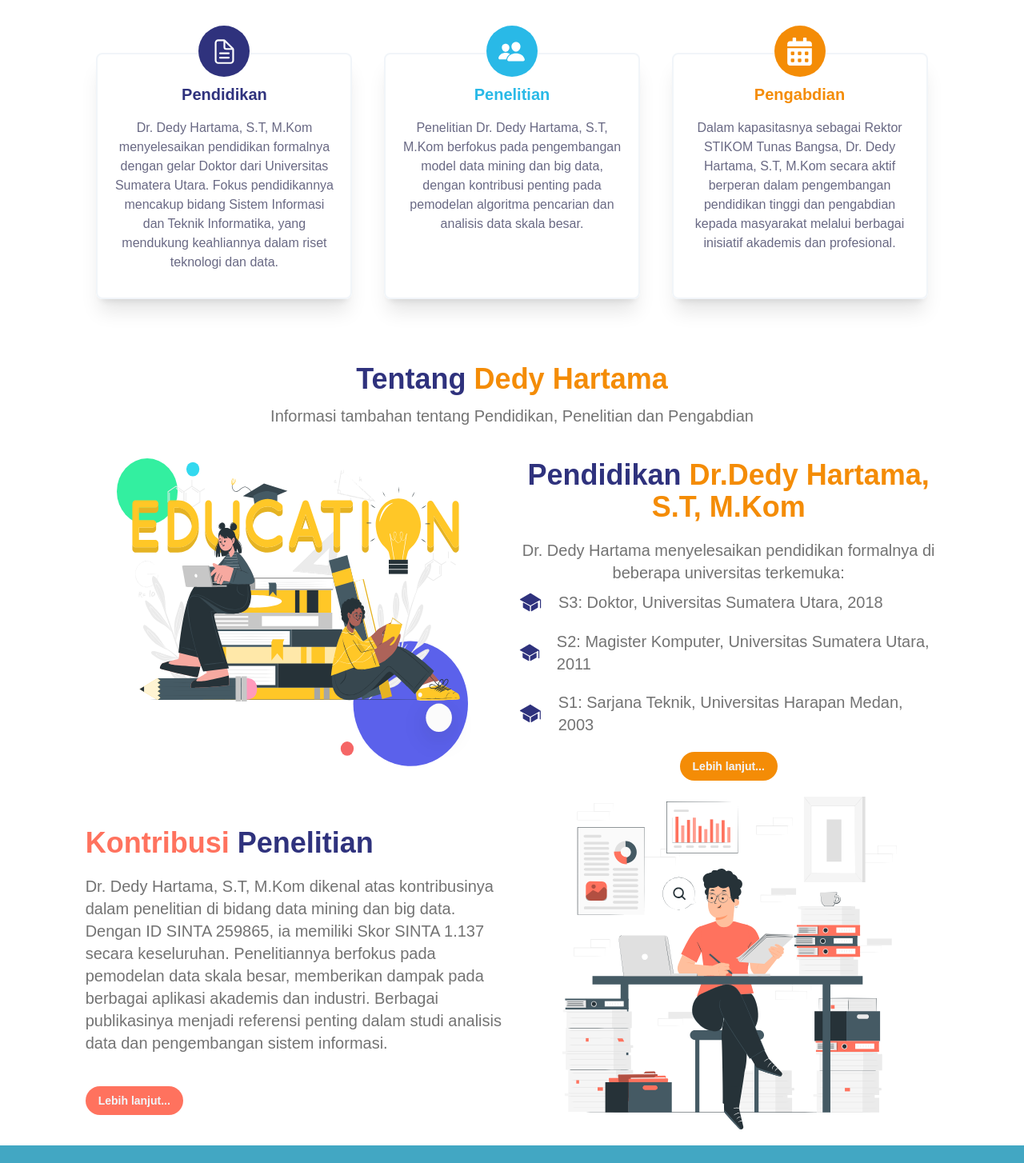
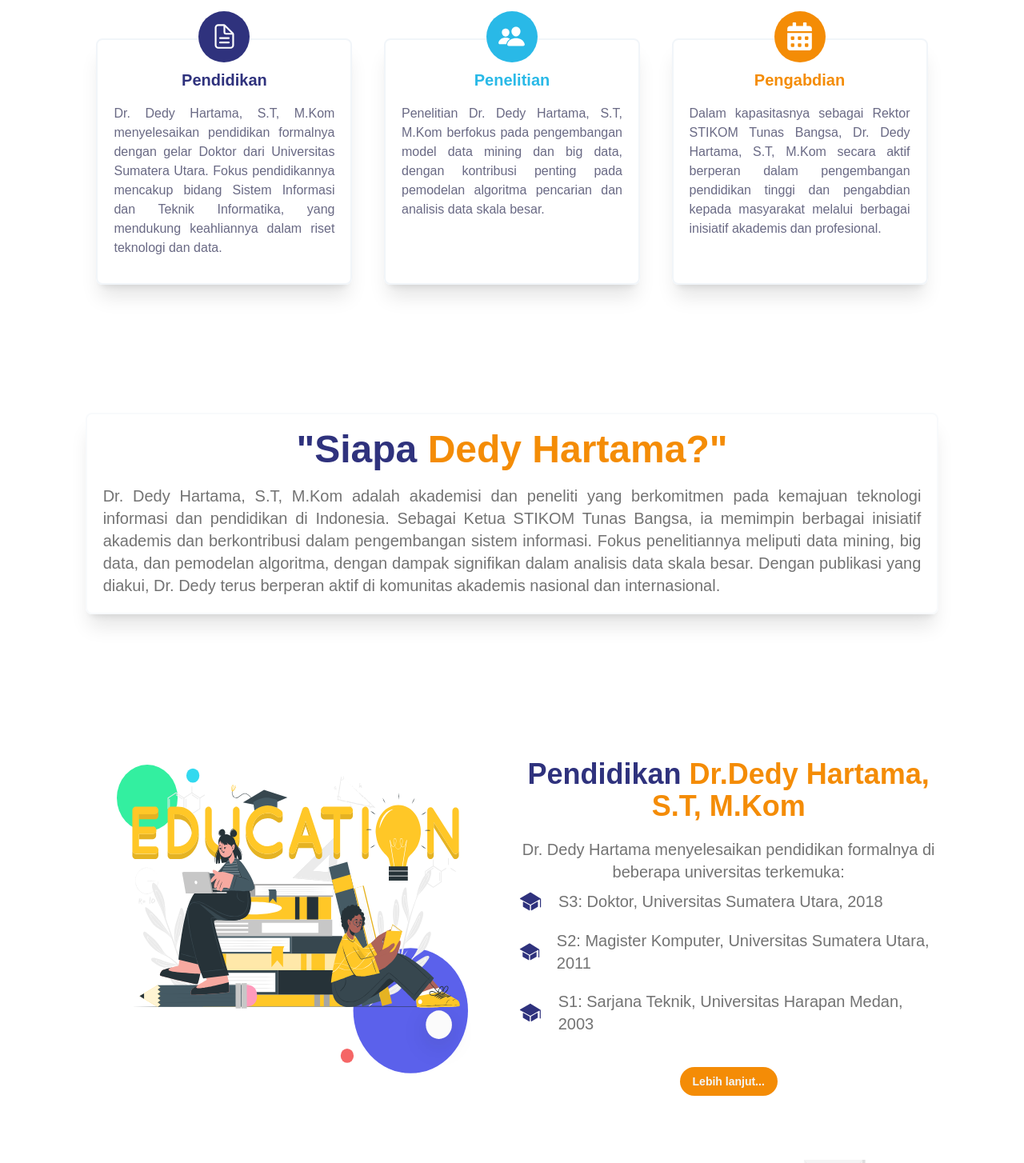
Before and after one commit to Fullstack-collaboration/Belajar-Dihatiku, a Next.js app: page / in a window 1280 px wide. Shown: the part 826-2280 px from the top of the page at 80% size. Built offline with nearby package versions, Linux system fonts and the light colour scheme; no server answers.

Commit message:
fix navbar, give almost everything animation in landing page

```diff
--- a/app/page.jsx
+++ b/app/page.jsx
@@ -1,5 +1,6 @@
 'use client'
 import About from "@/components/About";
+import CommunitySection from "@/components/CommunitySection";
 import DocumentSection from "@/components/DocumentSection";
 import EducationSection from "@/components/EducationSection";
 import Footer from "@/components/Footer";
@@ -31,6 +32,7 @@
       <About />
       <EducationSection />
       <ResearchSection />
+      <CommunitySection />
       {/* <Footer /> */}
     </>
   );
--- a/components/About.jsx
+++ b/components/About.jsx
@@ -1,10 +1,19 @@
+import Image from "next/image"
+
 const About = () => {
     return (
         <>
-            <section className="w-11/12 lg:w-10/12 mx-auto flex flex-col items-center justify-center gap-2 lg:gap-3">
-                    <h1 className="font-semibold text-3xl lg:text-4xl lg:font-extrabold text-[#2F327D]">Tentang <span className="text-[#F48C06]"> Dedy Hartama</span></h1>
+            <section data-aos="fade-up" className="w-11/12 lg:w-10/12 my-40 mx-auto flex flex-col items-center justify-center gap-4 lg:gap-5 shadow-xl border-2 border-slate-50 rounded-lg p-5 ">
+                    <h1 data-aos="fade-up" className="font-semibold text-4xl lg:text-5xl lg:font-extrabold text-[#2F327D]">"Siapa <span className="text-[#F48C06]"> Dedy Hartama?"</span></h1>
+                    <p data-aos="fade-up" className="text-muted-foreground text-justify lg:text-xl">
+                        Dr. Dedy Hartama, S.T, M.Kom adalah akademisi dan peneliti yang berkomitmen pada kemajuan teknologi informasi dan pendidikan di Indonesia. Sebagai Ketua STIKOM Tunas Bangsa, ia memimpin berbagai inisiatif akademis dan berkontribusi dalam pengembangan sistem informasi. Fokus penelitiannya meliputi data mining, big data, dan pemodelan algoritma, dengan dampak signifikan dalam analisis data skala besar. Dengan publikasi yang diakui, Dr. Dedy terus berperan aktif di komunitas akademis nasional dan internasional.
+                    </p>
+                    {/* <Image /> */}
+            </section>
+            {/* <section className="w-11/12 lg:w-10/12 mx-auto flex flex-col items-center justify-center gap-2 lg:gap-3">
+                    <h1 className="font-semibold text-4xl lg:text-5xl lg:font-extrabold text-[#2F327D]">Tentang <span className="text-[#F48C06]"> Dedy Hartama</span></h1>
                     <p className="text-muted-foreground text-center lg:text-xl">Informasi tambahan tentang Pendidikan, Penelitian dan Pengabdian</p>
-            </section>
+            </section> */}
         </>
     )
 }
--- a/components/CardDocument.jsx
+++ b/components/CardDocument.jsx
@@ -12,7 +12,7 @@
         <h1 className="text-2xl md:text-xl font-bold py-1" style={{ color: color }}>
           {title}
         </h1>
-        <p className="text-[#696984] font-extralight text-center text-base md:text-base">{description}</p>
+        <p className="text-[#696984] font-extralight text-justify text-base md:text-base">{description}</p>
         {/* <Link href={link}>
           <div className="px-7 py-4 rounded-full font-semibold text-white mt-3" style={{ backgroundColor: color }}>
             Cek Dokumen
--- a/components/EducationSection.jsx
+++ b/components/EducationSection.jsx
@@ -6,31 +6,31 @@
 const EducationSection = () => {
     return (
         <>
-            <section className="grid grid-cols-1 lg:grid-cols-2 w-11/12 lg:w-10/12 mx-auto my-5 gap-4">
+            <section className="grid grid-cols-1 lg:grid-cols-2 w-11/12 lg:w-10/12 mx-auto my-20 gap-4">
                 <div className="mx-auto order-2 lg:order-1 flex items-center justify-center">
-                    <div className="size-[65%] lg:size-[85%] flex items-center justify-center">
+                    <div data-aos="fade-right" className="size-[65%] lg:size-[85%] flex items-center justify-center">
                         <Image src="/pendidikan.svg" layout="responsive" width={550} height={550} alt="Education" />
                     </div>
                 </div>
                 <div className="order-1 lg:order-last flex flex-col justify-center lg:gap-2">
-                    <h1 className="font-semibold text-2xl text-center md:text-3xl lg:text-4xl lg:font-bold text-[#2F327D] mt-5 mb-3">Pendidikan <span className="text-[#F48C06] ">Dr.Dedy Hartama, S.T, M.Kom</span></h1>
+                    <h1 data-aos="fade-up" className="font-semibold text-2xl text-center md:text-3xl lg:text-4xl lg:font-bold text-[#2F327D] mt-5 mb-3">Pendidikan <span className="text-[#F48C06] ">Dr.Dedy Hartama, S.T, M.Kom</span></h1>
                     <div className="mx-auto flex flex-col items-center lg:justify-start lg:text-lg">
-                        <p className="text-muted-foreground text-center  md:text-lg lg:text-xl font-medium">Dr. Dedy Hartama menyelesaikan pendidikan formalnya di beberapa universitas terkemuka:</p>
+                        <p data-aos="fade-up" className="text-muted-foreground text-center  md:text-lg lg:text-xl font-medium">Dr. Dedy Hartama menyelesaikan pendidikan formalnya di beberapa universitas terkemuka:</p>
                         <div className="mx-auto grid gap-2 lg:gap-5 mt-2">
-                            <div className="flex items-center gap-5">
+                            <div data-aos="fade-up" className="flex items-center gap-5">
                                 <IoIosSchool size={30} className="text-[#2F327D]" />
                                 <p className="text-muted-foreground lg:text-xl">S3: Doktor, Universitas Sumatera Utara, 2018</p>
                             </div>
-                            <div className="flex items-center gap-5">
+                            <div data-aos="fade-up" className="flex items-center gap-5">
                                 <IoIosSchool size={30} className="text-[#2F327D]" />
                             <p className="text-muted-foreground lg:text-xl">S2: Magister Komputer, Universitas Sumatera Utara, 2011</p>
                             </div>
-                            <div className="flex items-center gap-5">
+                            <div data-aos="fade-up" className="flex items-center gap-5">
                                 <IoIosSchool size={30} className="text-[#2F327D]" />
                                 <p className="text-muted-foreground lg:text-xl">S1: Sarjana Teknik, Universitas Harapan Medan, 2003</p>
                             </div>
                         </div>
-                        <Button variant="primaryYellow" className="mt-5" asChild >
+                        <Button data-aos="fade-up" variant="primaryYellow" className="mt-10" asChild >
                             <Link href={"/documents/pendidikan"}>Lebih lanjut...</Link>
                         </Button>
                     </div>
--- a/components/MovileNav.jsx
+++ b/components/MovileNav.jsx
@@ -15,11 +15,11 @@
     console.log({isLoaded, isSignedIn, user})
 
 
-    if (!isSignedIn) {
-      return (
-        <>belum lgin</>
-      )
-    }
+    // if (!isSignedIn) {
+    //   return (
+    //     <>belum lgin</>
+    //   )
+    // }
 
     return (
         <>
--- a/components/Navbar.jsx
+++ b/components/Navbar.jsx
@@ -28,11 +28,11 @@
   // console.log({pathName})
 
   return (
-    <nav className='bg-[#E2F6FC]' >
+    <nav className='bg-[#E2F6FC] bg-opacity-70 backdrop-blur z-50 sticky top-0' >
       <div className='hidden lg:w-10/12 mx-auto lg:flex justify-between items-center py-4 sticky'>
           {/* <h1 className='text-xl ml-10 font-bold'>belajardihatiku<span className='text-cyan-600'>.com</span></h1> */}
           <Link href={"/"}  className='cursor-pointer hover:scale-105 transition'>
-            <Image src={"/navhatiku.svg"} alt='belajardihatiku.com' width={240} height={30} />
+            <Image src={"/navhatiku.svg"} alt='belajardihatiku.com' width={170} height={20} />
           </Link>
           <div className='flex gap-8 space-x-8 justify-center flex-grow'>
               {
--- a/components/ResearchSection.jsx
+++ b/components/ResearchSection.jsx
@@ -6,16 +6,16 @@
 const ResearchSection = () => {
     return (
         <>
-            <section className="grid grid-cols-1 lg:grid-cols-2 w-11/12 lg:w-10/12 mx-auto my-5 gap-4">
+            <section className="grid grid-cols-1 lg:grid-cols-2 w-11/12 lg:w-10/12 mx-auto my-20 gap-4">
                 <div className="mx-auto order-2 lg:order-last flex items-center justify-center">
-                    <div className="size-[60%] lg:size-[80%] flex items-center justify-center">
+                    <div data-aos="fade-left" className="size-[60%] lg:size-[80%] flex items-center justify-center">
                         <Image src="/research.svg" layout="responsive" width={550} height={550} alt="Education" />
                     </div>
                 </div>
                 <div className="order-1 lg:order-1 flex flex-col justify-center lg:gap-2">
-                    <h1 className="font-semibold text-2xl text-center lg:text-start md:text-3xl lg:text-4xl lg:font-bold text-[#FF725E] mt-5 mb-3">Kontribusi <span className="text-[#2F327D] ">Penelitian</span></h1>
+                    <h1 data-aos="fade-up" className="font-semibold text-2xl text-start lg:text-start md:text-3xl lg:text-4xl lg:font-bold text-[#FF725E] mt-5 mb-3">Kontribusi <span className="text-[#2F327D] ">Penelitian</span></h1>
                     <div className="mx-auto flex flex-col items-center lg:justify-start lg:gap-5 lg:text-lg">
-                        <p className="text-muted-foreground text-center lg:text-start md:text-lg lg:text-xl font-medium">
+                        <p data-aos="fade-up" className="text-muted-foreground text-justify lg:text-justify md:text-lg lg:text-xl font-medium">
                         Dr. Dedy Hartama, S.T, M.Kom dikenal atas kontribusinya dalam penelitian di bidang data mining dan big data. Dengan ID SINTA 259865, ia memiliki Skor SINTA 1.137 secara keseluruhan. Penelitiannya berfokus pada pemodelan data skala besar, memberikan dampak pada berbagai aplikasi akademis dan industri. Berbagai publikasinya menjadi referensi penting dalam studi analisis data dan pengembangan sistem informasi.
                         </p>
                         {/* <div className="mx-auto grid gap-2 lg:gap-5 mt-2">
@@ -32,8 +32,8 @@
                                 <p className="text-muted-foreground lg:text-xl">S1: Sarjana Teknik, Universitas Harapan Medan, 2003</p>
                             </div>
                         </div> */}
-                        <Button variant="primaryPink" className="mt-5 lg:self-start" asChild >
-                            <Link href={"/documents/penelitian"}>Lebih lanjut...</Link>
+                        <Button data-aos="fade-up" variant="primaryPink" className="mt-5 self-start" asChild >
+                            <Link href={"/documents/penelitian"}>Lebih lanjut tentang penelitian...</Link>
                         </Button>
                     </div>
                 </div>
```
Also changed, not shown: components/CommunitySection.jsx (+45 -0 lines).
